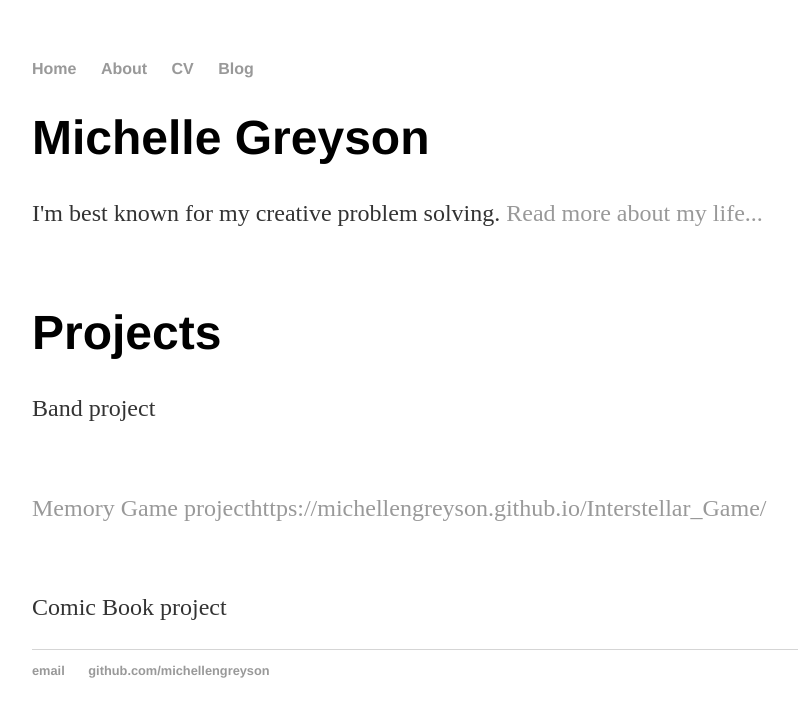
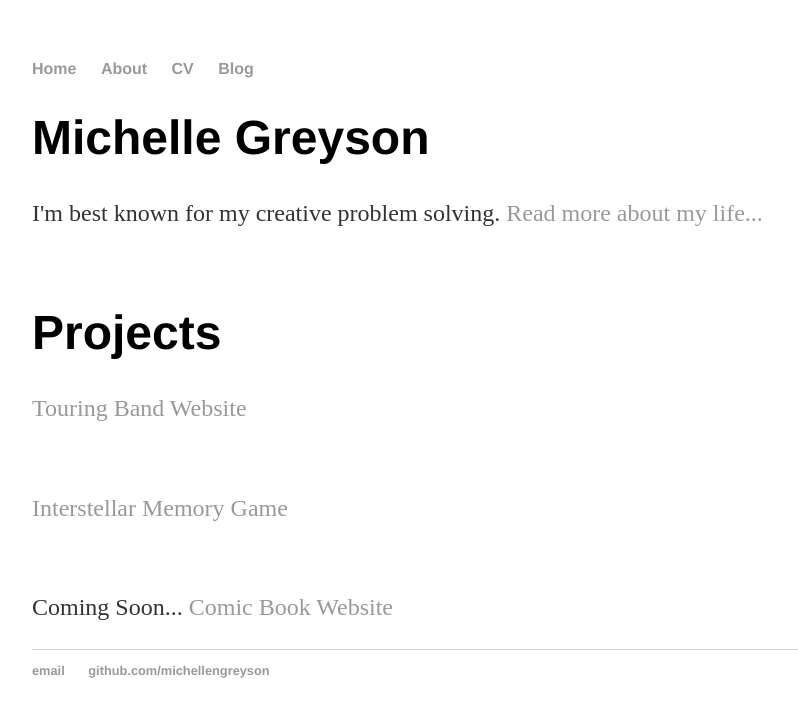
Before and after one commit to michellengreyson/michellengreyson.github.io, a Jekyll site: the page built from index.html, in a window 1280 px wide. Shown: the top 717 px of the page, without its empty margins (160-958 px from the left). Built offline with Jekyll 4.4.1, drawn with Linux system fonts in a browser that asks for light colours.

Commit message:
Update index.html

```diff
--- a/index.html
+++ b/index.html
@@ -9,8 +9,8 @@ title: Michelle Greyson
 </div><!-- /.blurb -->
 <div class="blurb">
 	<h1>Projects</h1>
-	<p>Band project<a href="https://michellengreyson.github.io/band_website/"</a></p>
+	<p><a href="https://michellengreyson.github.io/band_website/">Touring Band Website</a></p>
 	<br>
-	<p>Memory Game project<a href="">https://michellengreyson.github.io/Interstellar_Game/</a></p>
+	<p><a href="https://michellengreyson.github.io/Interstellar_Game/">Interstellar Memory Game</a></p>
 	<br>
-	<p>Comic Book project<a href="coming soon"</a></p>
+	<p>Coming Soon... <a href="">Comic Book Website</a></p>
```
